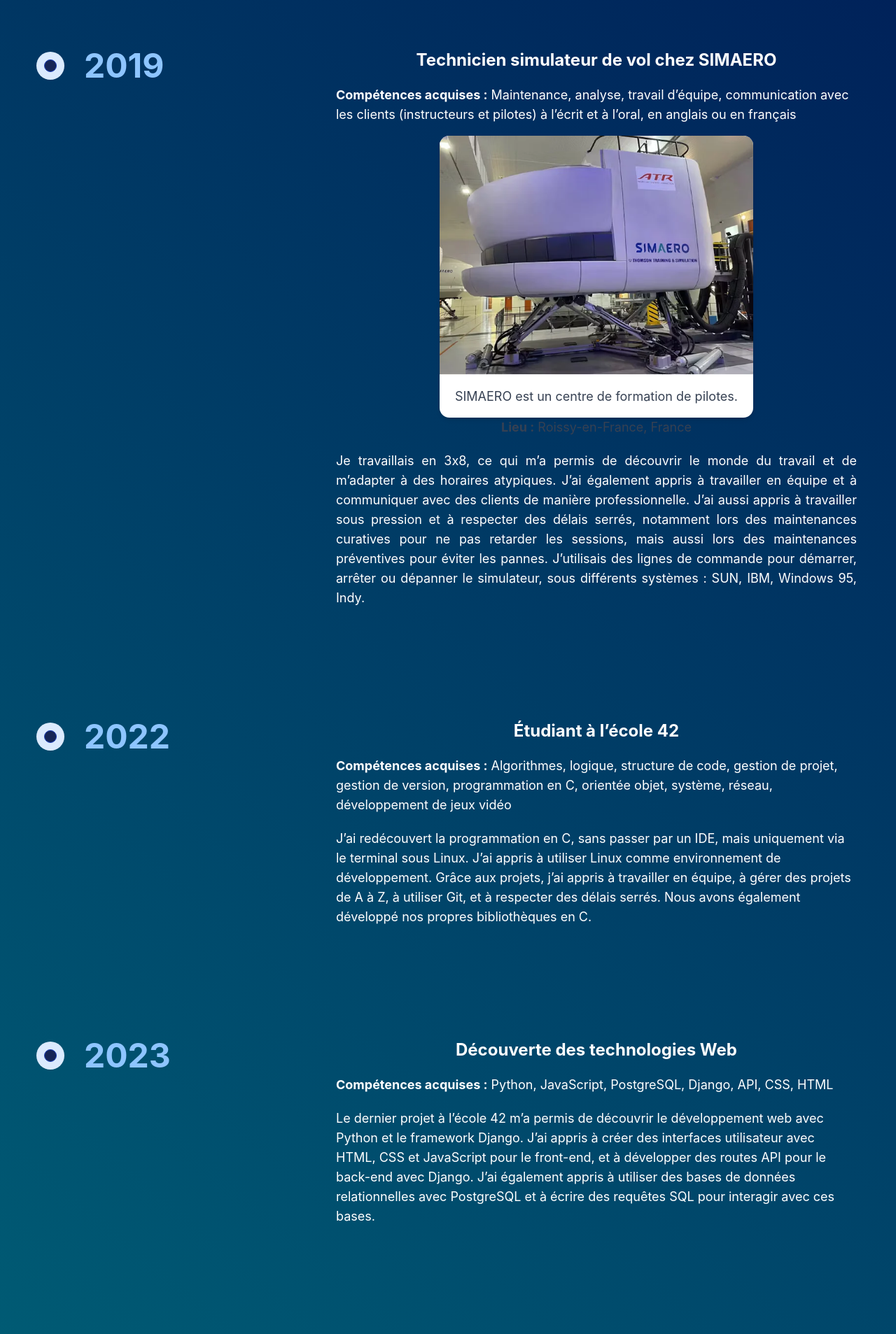
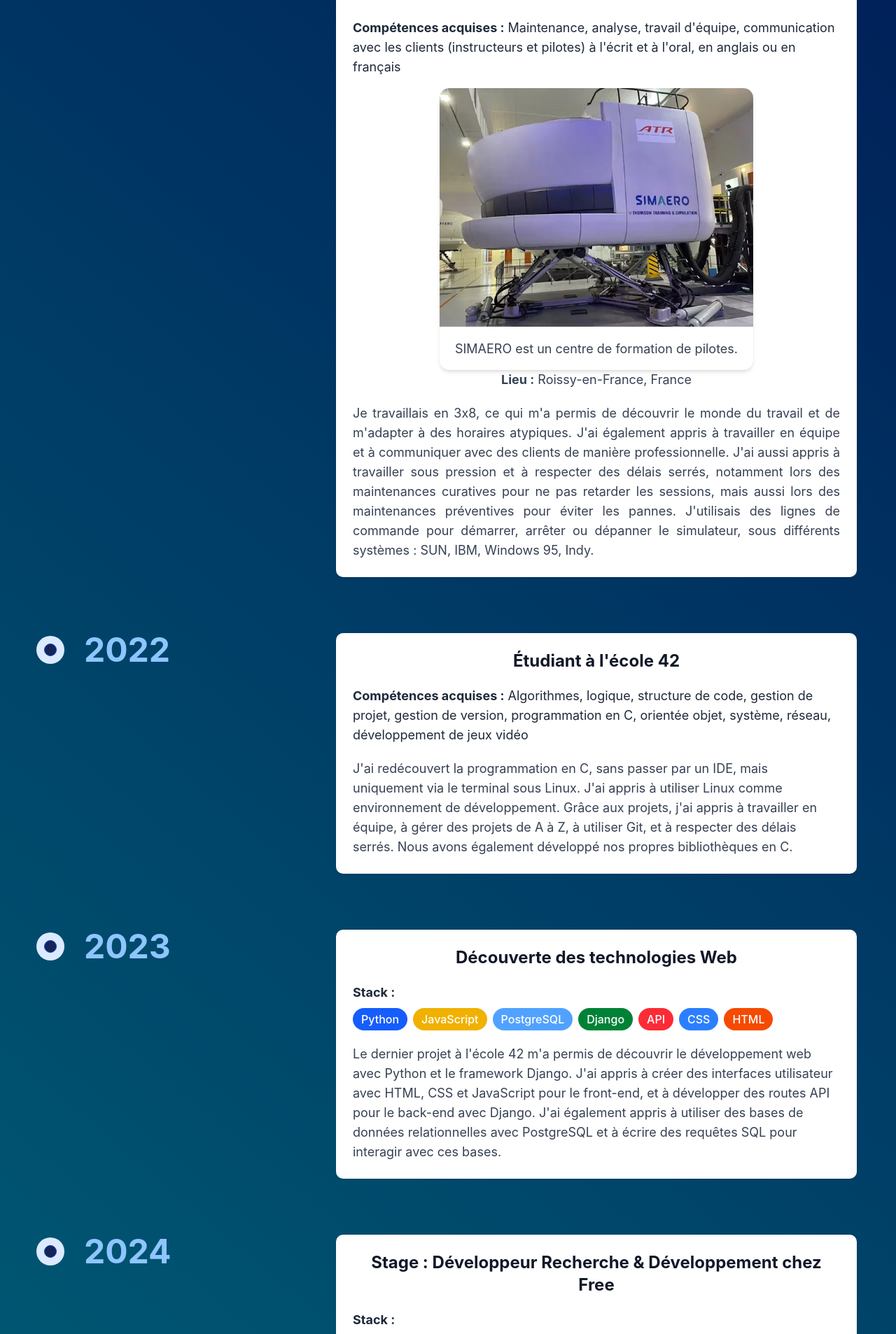
Before and after one commit to obouhlel/portfolio, a Next.js app: page /parcours in a window 1280 px wide. Shown: the part 886-2793 px from the top of the page at 70% size. Built offline with nearby package versions, Linux system fonts and the light colour scheme.

Commit message:
Update Timeline, projects page, home page, and remove some useless file

```diff
--- a/src/app/parcours/page.tsx
+++ b/src/app/parcours/page.tsx
@@ -9,21 +9,21 @@
     {
       title: "2016",
       content: (
-        <div className="text-center">
-          <h2 className="text-2xl font-bold">
+        <div className="text-center bg-white bg-opacity-90 dark:bg-gray-700 dark:bg-opacity-30 p-6 rounded-lg shadow-sm">
+          <h2 className="text-2xl font-bold text-gray-900 dark:text-white">
             Étudiant en DUT Génie Électrique et Informatique Industrielle à
-            l’Université de Neuville
+            l&apos;Université de Neuville
           </h2>
-          <h3 className="text-lg text-left pt-5">
+          <h3 className="text-lg text-left pt-5 text-gray-800 dark:text-white">
             <span className="font-bold">Compétences acquises :</span>{" "}
             Informatique (langage C, programmation de microcontrôleurs),
             Électronique (réalisation de circuits électroniques, conception de
             systèmes embarqués), Sciences fondamentales (mathématiques,
             physique), Systèmes industriels (automatisme, réseaux)
           </h3>
-          <p className="text-lg text-white text-justify pt-5">
-            Cette formation m’a permis de faire mes débuts en programmation et
-            en électronique grâce à des travaux pratiques et des projets
+          <p className="text-lg text-gray-700 dark:text-white text-justify pt-5">
+            Cette formation m&apos;a permis de faire mes débuts en programmation
+            et en électronique grâce à des travaux pratiques et des projets
             concrets, comme vous pouvez le voir dans les deux vidéos YouTube.
           </p>
           <div className="flex justify-center gap-4 mt-8">
@@ -50,15 +50,15 @@
     {
       title: "2019",
       content: (
-        <div className="text-center">
-          <h2 className="text-2xl font-bold">
+        <div className="text-center bg-white bg-opacity-90 dark:bg-gray-700 dark:bg-opacity-30 p-6 rounded-lg shadow-sm">
+          <h2 className="text-2xl font-bold text-gray-900 dark:text-white">
             Technicien simulateur de vol chez SIMAERO
           </h2>
-          <h3 className="text-lg text-left pt-5">
+          <h3 className="text-lg text-left pt-5 text-gray-800 dark:text-white">
             <span className="font-bold">Compétences acquises :</span>{" "}
-            Maintenance, analyse, travail d’équipe, communication avec les
-            clients (instructeurs et pilotes) à l’écrit et à l’oral, en anglais
-            ou en français
+            Maintenance, analyse, travail d&apos;équipe, communication avec les
+            clients (instructeurs et pilotes) à l&apos;écrit et à l&apos;oral,
+            en anglais ou en français
           </h3>
           <div className="mt-4 bg-white dark:bg-gray-800 rounded-xl shadow-md overflow-hidden mx-auto max-w-md">
             <Image
@@ -74,18 +74,18 @@
               </p>
             </div>
           </div>
-          <p className="text-lg text-gray-700 dark:text-gray-300">
+          <p className="text-lg text-gray-700 dark:text-white">
             <span className="font-bold">Lieu :</span> Roissy-en-France, France
           </p>
-          <p className="text-lg text-white text-justify pt-5">
-            Je travaillais en 3x8, ce qui m’a permis de découvrir le monde du
-            travail et de m’adapter à des horaires atypiques. J’ai également
-            appris à travailler en équipe et à communiquer avec des clients de
-            manière professionnelle. J’ai aussi appris à travailler sous
-            pression et à respecter des délais serrés, notamment lors des
-            maintenances curatives pour ne pas retarder les sessions, mais aussi
-            lors des maintenances préventives pour éviter les pannes.
-            J’utilisais des lignes de commande pour démarrer, arrêter ou
+          <p className="text-lg text-gray-700 dark:text-white text-justify pt-5">
+            Je travaillais en 3x8, ce qui m&apos;a permis de découvrir le monde
+            du travail et de m&apos;adapter à des horaires atypiques. J&apos;ai
+            également appris à travailler en équipe et à communiquer avec des
+            clients de manière professionnelle. J&apos;ai aussi appris à
+            travailler sous pression et à respecter des délais serrés, notamment
+            lors des maintenances curatives pour ne pas retarder les sessions,
+            mais aussi lors des maintenances préventives pour éviter les pannes.
+            J&apos;utilisais des lignes de commande pour démarrer, arrêter ou
             dépanner le simulateur, sous différents systèmes : SUN, IBM, Windows
             95, Indy.
           </p>
@@ -95,21 +95,23 @@
     {
       title: "2022",
       content: (
-        <div className="text-center">
-          <h2 className="text-2xl font-bold">Étudiant à l’école 42</h2>
-          <h3 className="text-lg text-left pt-5">
+        <div className="text-center bg-white bg-opacity-90 dark:bg-gray-700 dark:bg-opacity-30 p-6 rounded-lg shadow-sm">
+          <h2 className="text-2xl font-bold text-gray-900 dark:text-white">
+            Étudiant à l&apos;école 42
+          </h2>
+          <h3 className="text-lg text-left pt-5 text-gray-800 dark:text-white">
             <span className="font-bold">Compétences acquises :</span>{" "}
             Algorithmes, logique, structure de code, gestion de projet, gestion
             de version, programmation en C, orientée objet, système, réseau,
             développement de jeux vidéo
           </h3>
-          <p className="text-lg text-white text-left pt-5">
-            J’ai redécouvert la programmation en C, sans passer par un IDE, mais
-            uniquement via le terminal sous Linux. J’ai appris à utiliser Linux
-            comme environnement de développement. Grâce aux projets, j’ai appris
-            à travailler en équipe, à gérer des projets de A à Z, à utiliser
-            Git, et à respecter des délais serrés. Nous avons également
-            développé nos propres bibliothèques en C.
+          <p className="text-lg text-gray-700 dark:text-white text-left pt-5">
+            J&apos;ai redécouvert la programmation en C, sans passer par un IDE,
+            mais uniquement via le terminal sous Linux. J&apos;ai appris à
+            utiliser Linux comme environnement de développement. Grâce aux
+            projets, j&apos;ai appris à travailler en équipe, à gérer des
+            projets de A à Z, à utiliser Git, et à respecter des délais serrés.
+            Nous avons également développé nos propres bibliothèques en C.
           </p>
         </div>
       ),
@@ -117,22 +119,44 @@
     {
       title: "2023",
       content: (
-        <div className="text-center">
-          <h2 className="text-2xl font-bold">
+        <div className="text-center bg-white bg-opacity-90 dark:bg-gray-700 dark:bg-opacity-30 p-6 rounded-lg shadow-sm">
+          <h2 className="text-2xl font-bold text-gray-900 dark:text-white">
             Découverte des technologies Web
           </h2>
-          <h3 className="text-lg text-left pt-5">
-            <span className="font-bold">Compétences acquises :</span> Python,
-            JavaScript, PostgreSQL, Django, API, CSS, HTML
+          <h3 className="text-lg text-left pt-5 text-gray-800 dark:text-white">
+            <span className="font-bold">Stack :</span>
           </h3>
-          <p className="text-lg text-white text-left pt-5">
-            Le dernier projet à l’école 42 m’a permis de découvrir le
-            développement web avec Python et le framework Django. J’ai appris à
-            créer des interfaces utilisateur avec HTML, CSS et JavaScript pour
-            le front-end, et à développer des routes API pour le back-end avec
-            Django. J’ai également appris à utiliser des bases de données
-            relationnelles avec PostgreSQL et à écrire des requêtes SQL pour
-            interagir avec ces bases.
+          <div className="flex flex-wrap gap-2 mt-2">
+            <span className="px-3 py-1 rounded-full bg-blue-600 text-white font-medium">
+              Python
+            </span>
+            <span className="px-3 py-1 rounded-full bg-yellow-500 text-white font-medium">
+              JavaScript
+            </span>
+            <span className="px-3 py-1 rounded-full bg-blue-400 text-white font-medium">
+              PostgreSQL
+            </span>
+            <span className="px-3 py-1 rounded-full bg-green-700 text-white font-medium">
+              Django
+            </span>
+            <span className="px-3 py-1 rounded-full bg-red-500 text-white font-medium">
+              API
+            </span>
+            <span className="px-3 py-1 rounded-full bg-blue-500 text-white font-medium">
+              CSS
+            </span>
+            <span className="px-3 py-1 rounded-full bg-orange-600 text-white font-medium">
+              HTML
+            </span>
+          </div>
+          <p className="text-lg text-gray-700 dark:text-white text-left pt-5">
+            Le dernier projet à l&apos;école 42 m&apos;a permis de découvrir le
+            développement web avec Python et le framework Django. J&apos;ai
+            appris à créer des interfaces utilisateur avec HTML, CSS et
+            JavaScript pour le front-end, et à développer des routes API pour le
+            back-end avec Django. J&apos;ai également appris à utiliser des
+            bases de données relationnelles avec PostgreSQL et à écrire des
+            requêtes SQL pour interagir avec ces bases.
           </p>
         </div>
       ),
@@ -140,39 +164,67 @@
     {
       title: "2024",
       content: (
-        <div className="text-center">
-          <h2 className="text-2xl font-bold">
+        <div className="text-center bg-white bg-opacity-90 dark:bg-gray-700 dark:bg-opacity-30 p-6 rounded-lg shadow-sm">
+          <h2 className="text-2xl font-bold text-gray-900 dark:text-white">
             Stage : Développeur Recherche & Développement chez Free
           </h2>
-          <h3 className="text-lg text-left pt-5">
-            <span className="font-bold">Compétences acquises :</span> Python,
-            TypeScript, Vue.js, Rust, Playwright, Docker, Nuxt.js, Next.js,
-            CI/CD
+          <h3 className="text-lg text-left pt-5 text-gray-800 dark:text-white">
+            <span className="font-bold">Stack :</span>
           </h3>
-          <p className="text-lg text-white text-left pt-5">
-            J’ai travaillé dans un laboratoire de recherche et développement
-            chez Free, afin de concevoir des outils internes pour assister les
-            autres équipes. Voici les projets que j’ai menés :
+          <div className="flex flex-wrap gap-2 mt-2">
+            <span className="px-3 py-1 rounded-full bg-blue-600 text-white font-medium">
+              Python
+            </span>
+            <span className="px-3 py-1 rounded-full bg-yellow-600 text-white font-medium">
+              TypeScript
+            </span>
+            <span className="px-3 py-1 rounded-full bg-green-500 text-white font-medium">
+              Vue.js
+            </span>
+            <span className="px-3 py-1 rounded-full bg-orange-700 text-white font-medium">
+              Rust
+            </span>
+            <span className="px-3 py-1 rounded-full bg-purple-600 text-white font-medium">
+              Playwright
+            </span>
+            <span className="px-3 py-1 rounded-full bg-blue-800 text-white font-medium">
+              Docker
+            </span>
+            <span className="px-3 py-1 rounded-full bg-green-600 text-white font-medium">
+              Nuxt.js
+            </span>
+            <span className="px-3 py-1 rounded-full bg-black text-white font-medium">
+              Next.js
+            </span>
+            <span className="px-3 py-1 rounded-full bg-indigo-500 text-white font-medium">
+              CI/CD
+            </span>
+          </div>
+          <p className="text-lg text-gray-700 dark:text-white text-left pt-5">
+            J&apos;ai travaillé dans un laboratoire de recherche et
+            développement chez Free, afin de concevoir des outils internes pour
+            assister les autres équipes. Voici les projets que j&apos;ai menés :
           </p>
-          <ul className="list-disc list-inside text-left">
+          <ul className="list-disc list-inside text-left text-gray-700 dark:text-white">
             <li>
               <span className="font-bold">Avatar Generator :</span> Une API qui
-              supprime le fond d’une photo, le remplace par une couleur unie et
-              ajoute un overlay conforme à la charte graphique de Free. Outil :
-              FastAPI.
+              supprime le fond d&apos;une photo, le remplace par une couleur
+              unie et ajoute un overlay conforme à la charte graphique de Free.
+              J&apos;ai utilisé FastAPI.
             </li>
             <li>
               <span className="font-bold">No-code Tool Testing :</span> Un outil
               no-code permettant de réaliser des tests sur le site de Free en
               simulant des comportements humains. Outils : Playwright pour la
               navigation web, Cucumber JS avec la syntaxe Gherkin, Nuxt.js pour
-              l’application full-stack.
+              l&apos;application full-stack.
             </li>
             <li>
               <span className="font-bold">CMS en Rust :</span> Outil full-stack
               avec front-end en Vue.js et back-end en Rust. Utilisation de
-              Monaco Editor pour l’édition de code côté front, et de parties du
-              code source de Deno pour interpréter le JS/TS, intégré via Vite.
+              Monaco Editor pour l&apos;édition de code côté front, et de
+              parties du code source de Deno pour interpréter le JS/TS, intégré
+              via Vite.
             </li>
           </ul>
         </div>
--- a/src/app/projets/page.tsx
+++ b/src/app/projets/page.tsx
@@ -1,22 +1,31 @@
 "use client";
 import React from "react";
-// import { ProjectCard } from "@/components/ui/project-card";
+import { motion } from "framer-motion";
 
 export default function Page() {
   return (
     <>
-      <div className="max-w-5xl mx-auto px-8 flex items-center justify-center flex-col min-h-screen z-50">
-        <h1 className="text-5xl font-bold text-white text-center mb-8">
+      <div className="max-w-5xl mt-[80px] sm:mt-0 mx-auto px-8 flex items-center justify-center flex-col min-h-screen z-50">
+        <motion.h1
+          className="text-5xl font-bold text-white text-center mb-8"
+          initial={{ opacity: 0, y: -20 }}
+          animate={{ opacity: 1, y: 0 }}
+          transition={{ duration: 0.5 }}
+        >
           Mes projets
-        </h1>
-        {/* <ProjectCard items={projects} /> */}
-        <div className="bg-gray-800 p-6 rounded-lg shadow-md text-center">
-          <h2 className="text-2xl font-semibold text-white mb-2">
+        </motion.h1>
+        <motion.div
+          className="bg-white dark:bg-gray-800 p-6 rounded-lg shadow-md text-center"
+          initial={{ opacity: 0 }}
+          animate={{ opacity: 1 }}
+          transition={{ duration: 0.5, delay: 0.2 }}
+        >
+          <h2 className="text-2xl font-semibold text-black dark:text-white mb-2">
             En cours de développement
           </h2>
-          <p className="text-gray-300">
+          <p className="text-black dark:text-white">
             Cette section est actuellement en construction. Revenez bientôt pour
-            découvrir mes projets ! Vous pouvez consulter mon{" "}
+            découvrir mes projets !<br /> Vous pouvez consulter mon{" "}
             <a
               href="https://github.com/obouhlel"
               target="_blank"
@@ -27,18 +36,96 @@
             </a>{" "}
             pour voir mes projets en cours.
           </p>
-        </div>
+        </motion.div>
+        <motion.div
+          className="mt-8"
+          initial={{ opacity: 0 }}
+          animate={{ opacity: 1 }}
+          transition={{ duration: 0.5, delay: 0.4 }}
+        >
+          <div className="grid grid-cols-1 md:grid-cols-2 gap-4">
+            <motion.div
+              className="bg-white dark:bg-gray-800 p-6 rounded-lg shadow-md"
+              whileHover={{ scale: 1.03 }}
+              transition={{ type: "spring", stiffness: 300 }}
+            >
+              <h2 className="text-2xl font-semibold text-black dark:text-white mb-2 text-center">
+                Hypertube
+              </h2>
+              <p className="text-black dark:text-white text-left">
+                Hypertube est un projet de plateforme de streaming vidéo.
+              </p>
+              <div className="text-white mt-2 text-center">
+                <span className="bg-green-800 text-white text-xs px-2 py-1 rounded mr-1">
+                  Node.js
+                </span>
+                <span className="bg-purple-800 text-white text-xs px-2 py-1 rounded mr-1">
+                  AdonisJS
+                </span>
+                <span className="bg-blue-800 text-white text-xs px-2 py-1 rounded mr-1">
+                  Inertia.js
+                </span>
+                <span className="bg-blue-600 text-white text-xs px-2 py-1 rounded mr-1">
+                  TypeScript
+                </span>
+                <span className="bg-cyan-800 text-white text-xs px-2 py-1 rounded mr-1">
+                  React
+                </span>
+              </div>
+              <div className="text-center">
+                <motion.a
+                  href="https://hypertube.obouhlel.xyz"
+                  target="_blank"
+                  rel="noopener noreferrer"
+                  className="bg-blue-500 hover:bg-blue-600 text-white font-medium py-2 px-4 rounded-md mt-4 inline-block transition-colors duration-300"
+                  whileHover={{ scale: 1.05 }}
+                  whileTap={{ scale: 0.95 }}
+                >
+                  Voir le projet
+                </motion.a>
+              </div>
+            </motion.div>
+            <motion.div
+              className="bg-white dark:bg-gray-800 p-6 rounded-lg shadow-md"
+              whileHover={{ scale: 1.03 }}
+              transition={{ type: "spring", stiffness: 300 }}
+            >
+              <h2 className="text-2xl font-semibold text-black dark:text-white mb-2 text-center">
+                Datascience X Logistic Regression
+              </h2>
+              <p className="text-black dark:text-white text-left">
+                Hypertube est un projet de plateforme de streaming vidéo.
+              </p>
+              <div className="text-white mt-2 text-center">
+                <span className="bg-blue-800 text-white text-xs px-2 py-1 rounded mr-1">
+                  Python
+                </span>
+                <span className="bg-green-600 text-white text-xs px-2 py-1 rounded mr-1">
+                  Pandas
+                </span>
+                <span className="bg-yellow-600 text-white text-xs px-2 py-1 rounded mr-1">
+                  NumPy
+                </span>
+                <span className="bg-red-600 text-white text-xs px-2 py-1 rounded mr-1">
+                  Matplotlib
+                </span>
+              </div>
+              <div className="text-center">
+                <motion.a
+                  href="https://github.com/obouhlel/dslr"
+                  target="_blank"
+                  rel="noopener noreferrer"
+                  className="bg-blue-500 hover:bg-blue-600 text-white font-medium py-2 px-4 rounded-md mt-4 inline-block transition-colors duration-300"
+                  whileHover={{ scale: 1.05 }}
+                  whileTap={{ scale: 0.95 }}
+                >
+                  Voir le projet
+                </motion.a>
+              </div>
+            </motion.div>
+          </div>
+        </motion.div>
       </div>
     </>
   );
 }
-
-// const projects = [
-//   {
-//     title: "Hypertube",
-//     description: "Description du projet",
-//     image: "/images/hypertube.png",
-//     link: "https://hypertube.obouhlel.xyz",
-//     stack: ["Node.js", "AdonisJS", "Inertia.js", "TypeScript", "React"],
-//   },
-// ];
--- a/src/components/ui/timeline.tsx
+++ b/src/components/ui/timeline.tsx
@@ -25,20 +25,21 @@
 
   return (
     <div className="w-full font-sans md:px-10" ref={containerRef}>
-      <div className="max-w-7xl mx-auto px-4 mt-[80px]">
-        <h2 className="text-5xl font-bold text-white text-center mb-8">
+      <div className="w-full mx-auto px-4 mt-[80px]">
+        <h1 className="text-5xl font-bold text-white text-center mb-8">
           Mon parcours
+        </h1>
+        <h2 className="text-white text-2xl text-center mb-8">
+          Actuellement à la recherche d&apos;un stage de 6 mois avec
+          préembauche, ou d&apos;un emploi en tant que développeur logiciel ou
+          Full-Stack.
         </h2>
-        <p className="text-white md:text-base max-w-sm text-center mx-auto mb-8">
-          Actuellement à la recherche d&apos;un stage ou d&apos;un emploi en
-          tant que développeur logiciel ou fullstack.
-        </p>
       </div>
-      <div ref={ref} className="relative max-w-7xl mx-auto pb-20">
+      <div ref={ref} className="relative max-w-7xl mx-auto pb-80">
         {data.map((item, index) => (
           <div
             key={index}
-            className="flex justify-start pt-10 md:pt-40 md:gap-10"
+            className="flex justify-start pt-5 md:pt-20 md:gap-10"
           >
             <div className="sticky flex flex-col md:flex-row z-40 items-center top-40 self-start max-w-xs lg:max-w-sm md:w-full">
               <div className="h-10 absolute left-3 md:left-3 w-10 rounded-full bg-blue-100 flex items-center justify-center">
--- a/src/styles/aurora.css
+++ /dev/null
@@ -1,11 +0,0 @@
-@theme inline {
-  --animate-aurora: aurora 60s linear infinite;
-  @keyframes aurora {
-    from {
-      background-position: 50% 50%, 50% 50%;
-    }
-    to {
-      background-position: 350% 50%, 350% 50%;
-    }
-  }
-}
--- a/src/styles/globals.css
+++ b/src/styles/globals.css
@@ -1,7 +1,6 @@
 @import "tailwindcss";
 @import "tw-animate-css";
 
-@import "./aurora.css";
 @import "./form.css";
 @import "./background.css";
 
```
Also changed, not shown: src/app/page.tsx (+5 -2 lines), src/components/ui/project-card.tsx (deleted, +0 -13 lines).
